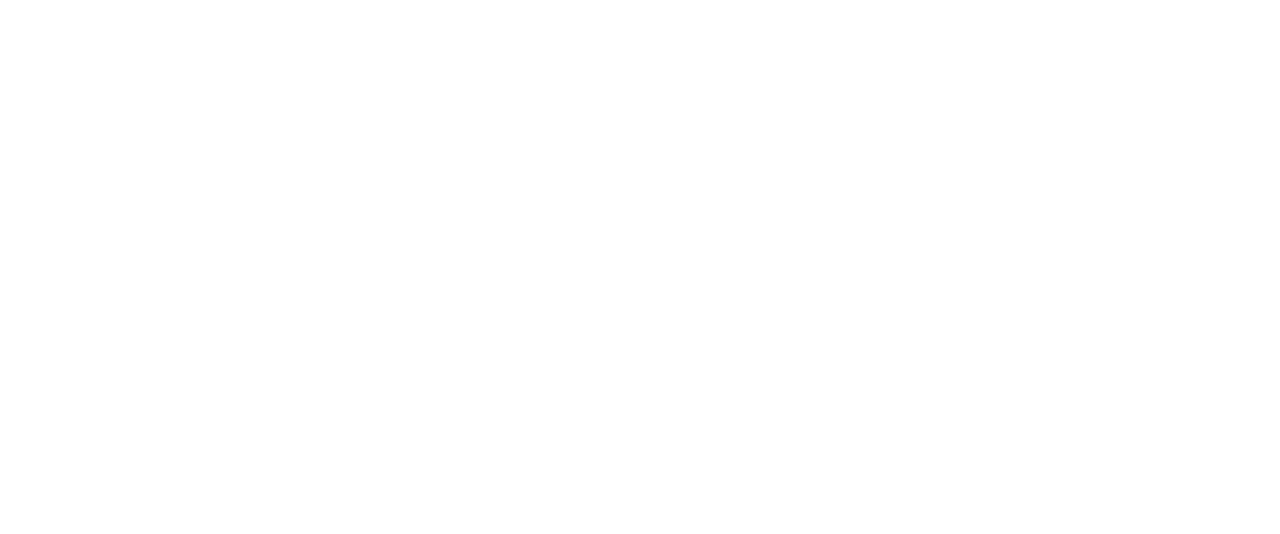
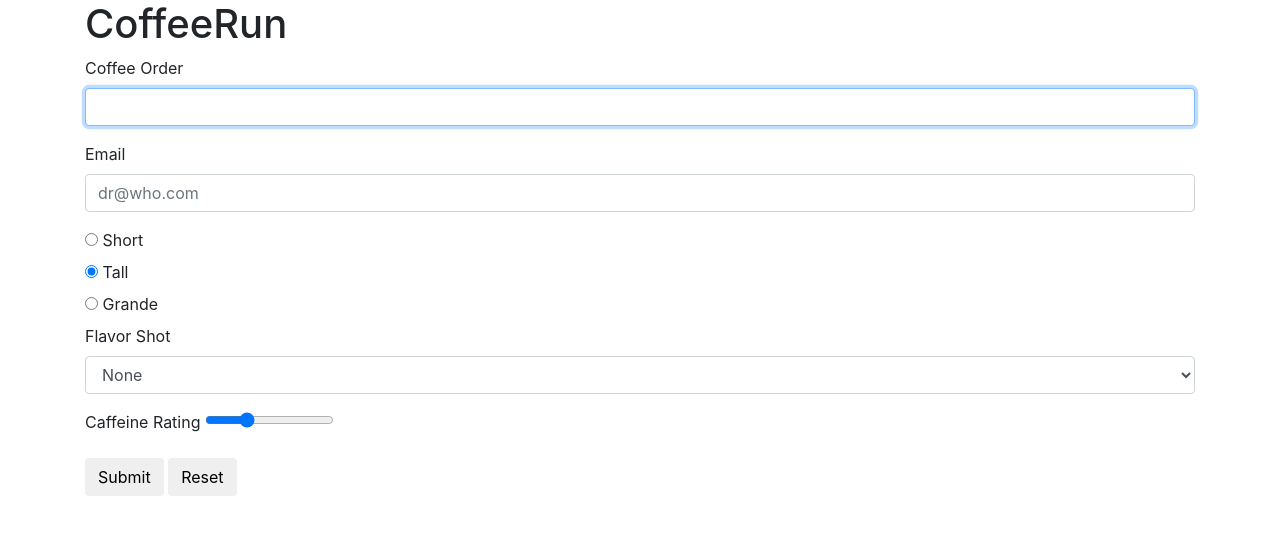
Before and after one commit to Rogerlin2013/coffeerun, a plain HTML site: page index.html in a window 1280 px wide. Drawn offline with nearby package versions, Linux system fonts and the light colour scheme.

Commit message:
实现填写订单信息的Form

```diff
--- a/index.html
+++ b/index.html
@@ -3,8 +3,64 @@
   <head>
     <meta charset="utf-8">
     <title>coffeerun</title>
+    <link rel="stylesheet" href="https://cdnjs.cloudflare.com/ajax/libs/twitter-bootstrap/4.1.1/css/bootstrap.min.css">
   </head>
-  <body>
+  <body class="container">
+    <header>
+      <h1>CoffeeRun</h1>
+    </header>
+    <section>
+      <div class="panel panel-default">
+        <div class="panel-body">
+          <form data-coffee-order="form">
+            <div class="form-group">
+              <label for="coffeeOrder">Coffee Order</label>
+              <input class="form-control" name="coffee" id="coffeeOrder" autofocus>
+            </div>
+            <div class="form-group">
+              <label for="emailInput">Email</label>
+              <input class="form-control" type="email" name="emailAddress" id="emailInput" value="" placeholder="dr@who.com">
+            </div>
+            <div class="radio">
+              <label>
+                <input type="radio" name="size" value="short">
+                Short
+              </label>
+            </div>
+            <div class="radio">
+              <label>
+                <input type="radio" name="size" value="tall" checked>
+                Tall
+              </label>
+            </div>
+            <div class="radio">
+              <label>
+                <input type="radio" name="size" value="Grande">
+                Grande
+              </label>
+            </div>
+
+            <div class="form-group">
+              <label for="flavorShot">Flavor Shot</label>
+              <select id="flavorShot" class="form-control" name="flavor">
+                <option value="">None</option>
+                <option value="caramel">Caramel</option>
+                <option value="almond">Almond</option>
+                <option value="mocha">Mocha</option>
+              </select>
+            </div>
+
+            <div class="form-group">
+              <label for="strengthLevel">Caffeine Rating</label>
+              <input name="strength" id="strengthLevel" type="range" value="30">
+            </div>
+
+            <button type="submit" class="btn btn-default">Submit</button>
+            <button type="reset" class="btn btn-default">Reset</button>
+          </form>
+        </div>
+      </div>
+    </section>
       <script src="scripts/datastore.js" charset="urf8-8"></script>
       <script src="scripts/truck.js" charset="urf8-8"></script>
       <script src="scripts/main.js" charset="urf8-8"></script>
```
